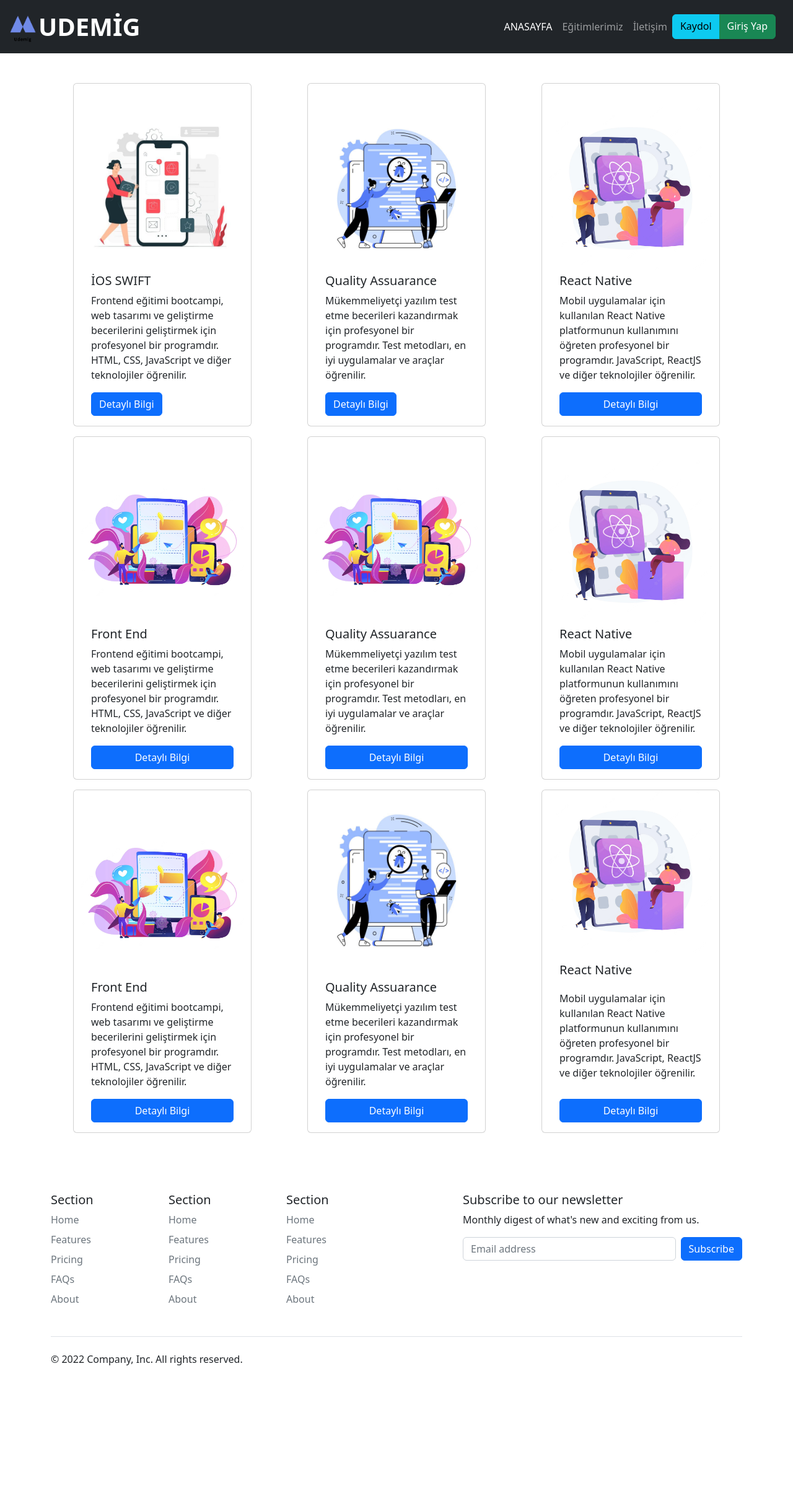
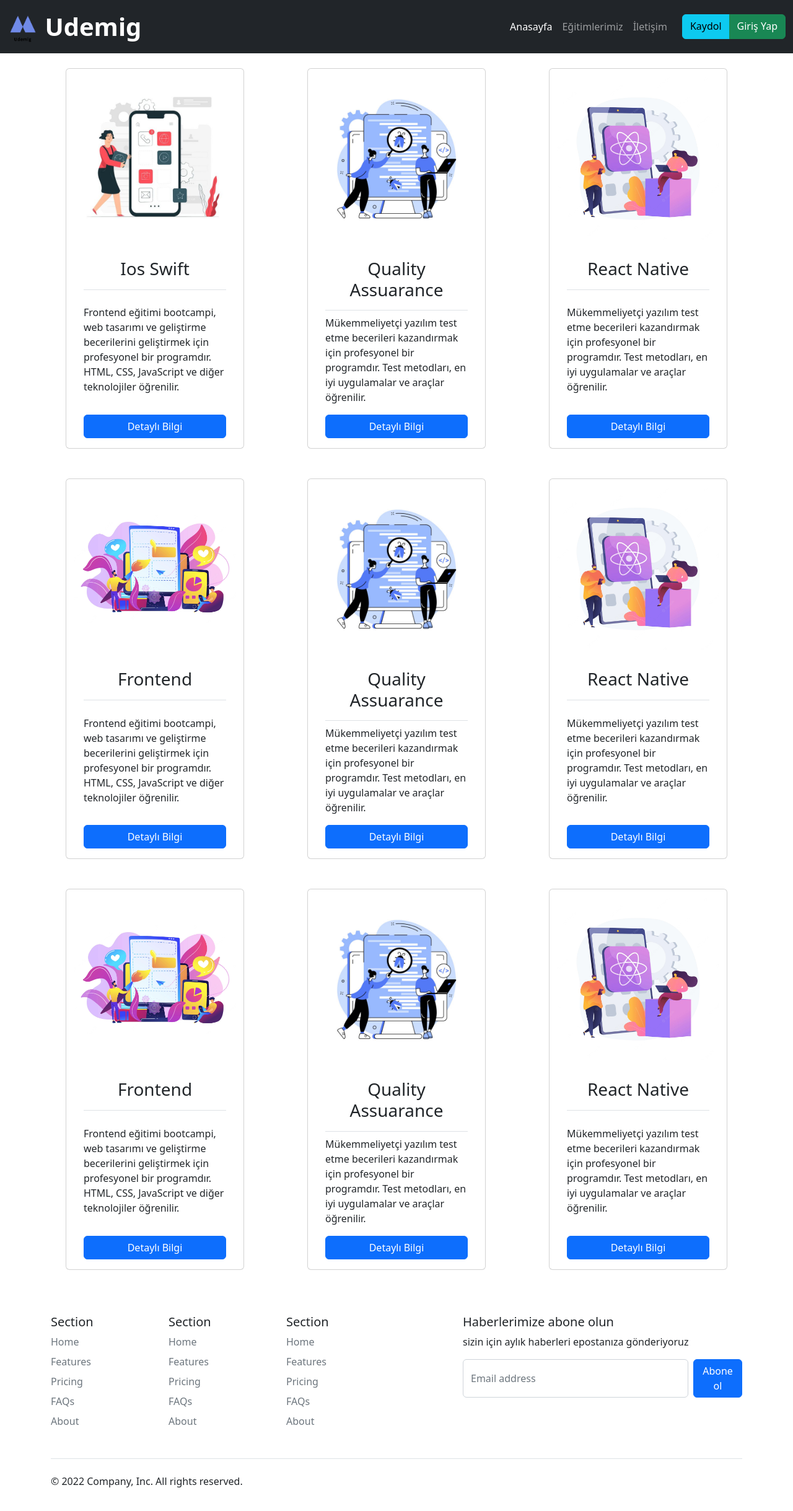
Before and after one commit to furkanevin/Bootstrap-Udemig, a plain HTML site: page egitimler.html in a window 1280 px wide. Shown: the whole page at 62% size. Before the commit the page ends 2319 px from the top, so only its background shows below. Drawn offline with nearby package versions, Linux system fonts and the light colour scheme.

Commit message:
some changes

```diff
--- a/egitimler.html
+++ b/egitimler.html
@@ -1,197 +1,178 @@
 <!DOCTYPE html>
 <html lang="en">
 <head>
-    <meta charset="UTF-8" />
-    <meta http-equiv="X-UA-Compatible" content="IE=edge" />
-    <meta name="viewport" content="width=device-width, initial-scale=1.0" />
-    <title>Udemig-Eğitimler</title>
-    <link
-      rel="stylesheet"
-      href="https://cdnjs.cloudflare.com/ajax/libs/bootstrap/5.2.3/css/bootstrap.min.css"
-    />
+    <meta charset="UTF-8">
+    <meta http-equiv="X-UA-Compatible" content="IE=edge">
+    <meta name="viewport" content="width=device-width, initial-scale=1.0">
+    <title>Udemig - Egitimler</title>
+    <link rel="stylesheet" href="https://cdnjs.cloudflare.com/ajax/libs/bootstrap/5.2.3/css/bootstrap.min.css"/>
     <style>
         .card{
-            transition: all 0.5s;
+            transition: all 0.3s;
         }
         .card:hover{
             transform: translate(10px,-10px);
-            box-shadow: 2px 2px 20px  black;
             transition: all 0.5s;
+            box-shadow: 2px 2px 20px blue;
+        }
+        @media (max-width:700px){
+            .card-wrapper{
+                justify-content: center;
+            }
         }
     </style>
 </head>
 <body>
-    <!-- HEADER -->
+    <!-- NAVBAR ALANI -->
 <nav class="navbar navbar-expand-lg navbar-dark bg-dark sticky-top">
   <div class="container-fluid">
-        <a class="navbar-brand fw-bold fs-1" href="/index.html"> <img style="width: 50px;" src="/images/Udemig.png" alt="">UDEMİG</a>
-        <button
-          class="navbar-toggler"
-          type="button"
-          data-bs-toggle="offcanvas"
-          data-bs-target="#offcanvasDarkNavbar"
-          aria-controls="offcanvasDarkNavbar"
-        >
+    <a class="navbar-brand fw-bold fs-1" href="#">
+        <img src="/images/Udemig.png" style="width: 50px;">
+        Udemig
+    </a>
+    <button class="navbar-toggler" type="button" data-bs-toggle="offcanvas" data-bs-target="#offcanvasDarkNavbar" aria-controls="offcanvasDarkNavbar">
       <span class="navbar-toggler-icon"></span>
     </button>
-        <div
-          class="offcanvas offcanvas-end text-bg-dark"
-          tabindex="-1"
-          id="offcanvasDarkNavbar"
-          aria-labelledby="offcanvasDarkNavbarLabel"
-        >
+    <div class="offcanvas offcanvas-end text-bg-dark" tabindex="-1" id="offcanvasDarkNavbar" aria-labelledby="offcanvasDarkNavbarLabel">
       <div class="offcanvas-header">
-            <h5 class="offcanvas-title" id="offcanvasDarkNavbarLabel">MENÜ</h5>
-            <button
-              type="button"
-              class="btn-close btn-close-white"
-              data-bs-dismiss="offcanvas"
-              aria-label="Close"
-            ></button>
+        <h5 class="offcanvas-title" id="offcanvasDarkNavbarLabel">Menü</h5>
+        <button type="button" class="btn-close btn-close-white" data-bs-dismiss="offcanvas" aria-label="Close"></button>
       </div>
       <div class="offcanvas-body">
         <ul class="navbar-nav justify-content-end flex-grow-1 pe-3">
           <li class="nav-item">
-                <a class="nav-link active" aria-current="page" href="/index.html"
-                  >ANASAYFA</a
-                >
+            <a class="nav-link active" aria-current="page" href="/">Anasayfa</a>
           </li>
           <li class="nav-item">
             <a class="nav-link" href="/egitimler.html">Eğitimlerimiz</a>
           </li>
           <li class="nav-item">
-                <a class="nav-link" href="/iletisim.html">İletişim</a>
+            <a href="/iletisim.html" class="nav-link">İletişim</a>
           </li>
-
-
-
+        </ul>
         <div class="btn-group">
-                <a class="btn btn-info" href="/kaydol.html">Kaydol</a>
-                <a class="btn btn-success" href="/kaydol.html">Giriş Yap</a>
+            <a href="/kaydol.html" class="btn btn-info">Kaydol</a>
+            <a href="/kaydol.html" class="btn btn-success">Giriş Yap</a>
         </div>
       </div>
     </div>
   </div>
 </nav>
-
-    <!--! ANA İÇERİK -->
+<!-- ANA SAYFA İÇERİĞİ -->
 
 <div class="container">
-        <div class="row justify-content-between p-5 gap-3">
-
-            <!--! KART başlangıç -->
-    <div class="card d-flex flex-column justify-content-between" style="width: 18rem;">
+    <div class="card-wrapper row justify-content-lg-between  gap-5 m-4 ">
+            <!-- KART -->
+    <div class="card" style="width: 18rem;">
         <div class="card-head d-flex align-items-center justify-content-center" style="height:290px">
-            <img src="/images/ios.jpg" class="card-img-top pt-5 "  alt="...">
+            <img src="/images/ios.jpg" class="w-100">
         </div>
-
-        <div class="card-body  ">
-          <h5 class="card-title">İOS SWIFT</h5>
+        <div class="card-body d-flex flex-column justify-content-between" >
+            <h3 class="card-title text-center border-bottom pb-3" >Ios Swift </h3>
             <p class="card-text">Frontend eğitimi bootcampi, web tasarımı ve geliştirme becerilerini geliştirmek için profesyonel bir programdır. HTML, CSS, JavaScript ve diğer teknolojiler öğrenilir.</p>
-          <a href="#" class="btn btn-primary">Detaylı Bilgi</a>
+            <a class="btn btn-primary">Detaylı Bilgi</a>
         </div>
     </div>
-    <!--! KART bitiş -->
-    <!--! KART başlangıç -->
+    <!-- KART SON -->
+    <!-- KART -->
+    <div class="card" style="width: 18rem;">
+        <div  class="card-head d-flex align-items-center justify-content-center" style="height:290px">
+            <img src="/images/quality.jpg" class="w-100">
+        </div>
+        <div class="card-body d-flex flex-column justify-content-between">
+            <h3 class="card-title text-center border-bottom pb-3" > Quality Assuarance</h3>
+            <p class="card-text">Mükemmeliyetçi yazılım test etme becerileri kazandırmak için profesyonel bir programdır. Test metodları, en iyi uygulamalar ve araçlar öğrenilir.</p>
+            <a class="btn btn-primary">Detaylı Bilgi</a>
+        </div>
+    </div>
+    <!-- KART SON -->
+    <!-- KART -->
+    <div class="card" style="width: 18rem;">
+        <div  class="card-head d-flex align-items-center justify-content-center" style="height:290px">
+            <img src="/images/react-native.jpg" class="w-100">
+        </div>
+        <div class="card-body d-flex flex-column justify-content-between">
+            <h3 class="card-title text-center border-bottom pb-3" > React Native</h3>
+            <p class="card-text">Mükemmeliyetçi yazılım test etme becerileri kazandırmak için profesyonel bir programdır. Test metodları, en iyi uygulamalar ve araçlar öğrenilir.</p>
+            <a class="btn btn-primary">Detaylı Bilgi</a>
+        </div>
+    </div>
+    <!-- KART SON -->
+                <!-- KART -->
     <div class="card" style="width: 18rem;">
         <div class="card-head d-flex align-items-center justify-content-center" style="height:290px">
-            <img src="/images/quality.jpg" class="card-img-top pt-5 "  alt="...">
+            <img src="/images/front-end.jpg" class="w-100">
         </div>
-
-        <div class="card-body ">
-          <h5 class="card-title">Quality Assuarance</h5>
-          <p class="card-text">Mükemmeliyetçi yazılım test etme becerileri kazandırmak için profesyonel bir programdır. Test metodları, en iyi uygulamalar ve araçlar öğrenilir.</p>
-          <a href="#" class="btn btn-primary">Detaylı Bilgi</a>
+        <div class="card-body d-flex flex-column justify-content-between" >
+            <h3 class="card-title text-center border-bottom pb-3" > Frontend</h3>
+            <p class="card-text">Frontend eğitimi bootcampi, web tasarımı ve geliştirme becerilerini geliştirmek için profesyonel bir programdır. HTML, CSS, JavaScript ve diğer teknolojiler öğrenilir.</p>
+            <a class="btn btn-primary">Detaylı Bilgi</a>
         </div>
     </div>
-    <!--! KART bitiş -->
-    <!--! KART başlangıç -->
+    <!-- KART SON -->
+    <!-- KART -->
+    <div class="card" style="width: 18rem;">
+        <div  class="card-head d-flex align-items-center justify-content-center" style="height:290px">
+            <img src="/images/quality.jpg" class="w-100">
+        </div>
+        <div class="card-body d-flex flex-column justify-content-between">
+            <h3 class="card-title text-center border-bottom pb-3" > Quality Assuarance</h3>
+            <p class="card-text">Mükemmeliyetçi yazılım test etme becerileri kazandırmak için profesyonel bir programdır. Test metodları, en iyi uygulamalar ve araçlar öğrenilir.</p>
+            <a class="btn btn-primary">Detaylı Bilgi</a>
+        </div>
+    </div>
+    <!-- KART SON -->
+    <!-- KART -->
+    <div class="card" style="width: 18rem;">
+        <div  class="card-head d-flex align-items-center justify-content-center" style="height:290px">
+            <img src="/images/react-native.jpg" class="w-100">
+        </div>
+        <div class="card-body d-flex flex-column justify-content-between">
+            <h3 class="card-title text-center border-bottom pb-3" > React Native</h3>
+            <p class="card-text">Mükemmeliyetçi yazılım test etme becerileri kazandırmak için profesyonel bir programdır. Test metodları, en iyi uygulamalar ve araçlar öğrenilir.</p>
+            <a class="btn btn-primary">Detaylı Bilgi</a>
+        </div>
+    </div>
+    <!-- KART SON -->
+                <!-- KART -->
     <div class="card" style="width: 18rem;">
         <div class="card-head d-flex align-items-center justify-content-center" style="height:290px">
-            <img src="/images/react-native.jpg" class="card-img-top pt-5 "  alt="...">
+            <img src="/images/front-end.jpg" class="w-100">
+        </div>
+        <div class="card-body d-flex flex-column justify-content-between" >
+            <h3 class="card-title text-center border-bottom pb-3" > Frontend</h3>
+            <p class="card-text">Frontend eğitimi bootcampi, web tasarımı ve geliştirme becerilerini geliştirmek için profesyonel bir programdır. HTML, CSS, JavaScript ve diğer teknolojiler öğrenilir.</p>
+            <a class="btn btn-primary">Detaylı Bilgi</a>
+        </div>
+    </div>
+    <!-- KART SON -->
+    <!-- KART -->
+    <div class="card" style="width: 18rem;">
+        <div  class="card-head d-flex align-items-center justify-content-center" style="height:290px">
+            <img src="/images/quality.jpg" class="w-100">
         </div>
         <div class="card-body d-flex flex-column justify-content-between">
-          <h5 class="card-title">React Native</h5>
-          <p class="card-text">Mobil uygulamalar için kullanılan React Native platformunun kullanımını öğreten profesyonel bir programdır. JavaScript, ReactJS ve diğer teknolojiler öğrenilir.</p>
-          <a href="#" class="btn btn-primary">Detaylı Bilgi</a>
+            <h3 class="card-title text-center border-bottom pb-3" > Quality Assuarance</h3>
+            <p class="card-text">Mükemmeliyetçi yazılım test etme becerileri kazandırmak için profesyonel bir programdır. Test metodları, en iyi uygulamalar ve araçlar öğrenilir.</p>
+            <a class="btn btn-primary">Detaylı Bilgi</a>
         </div>
     </div>
-    <!--! KART bitiş -->
-            <!--! KART başlangıç -->
+    <!-- KART SON -->
+    <!-- KART -->
     <div class="card" style="width: 18rem;">
-        <div class="card-head d-flex align-items-center justify-content-center" style="height:290px">
-            <img src="/images/front-end.jpg" class="card-img-top pt-5 "  alt="...">
+        <div  class="card-head d-flex align-items-center justify-content-center" style="height:290px">
+            <img src="/images/react-native.jpg" class="w-100">
         </div>
         <div class="card-body d-flex flex-column justify-content-between">
-          <h5 class="card-title">Front End</h5>
-          <p class="card-text">Frontend eğitimi bootcampi, web tasarımı ve geliştirme becerilerini geliştirmek için profesyonel bir programdır. HTML, CSS, JavaScript ve diğer teknolojiler öğrenilir.</p>
-          <a href="#" class="btn btn-primary">Detaylı Bilgi</a>
+            <h3 class="card-title text-center border-bottom pb-3" > React Native</h3>
+            <p class="card-text">Mükemmeliyetçi yazılım test etme becerileri kazandırmak için profesyonel bir programdır. Test metodları, en iyi uygulamalar ve araçlar öğrenilir.</p>
+            <a class="btn btn-primary">Detaylı Bilgi</a>
         </div>
     </div>
-    <!--! KART bitiş -->
-    <!--! KART başlangıç -->
-    <div class="card" style="width: 18rem;">
-        <div class="card-head d-flex align-items-center justify-content-center" style="height:290px">
-            <img src="/images/front-end.jpg" class="card-img-top pt-5 "  alt="...">
-        </div>           <div class="card-body d-flex flex-column justify-content-between">
-          <h5 class="card-title">Quality Assuarance</h5>
-          <p class="card-text">Mükemmeliyetçi yazılım test etme becerileri kazandırmak için profesyonel bir programdır. Test metodları, en iyi uygulamalar ve araçlar öğrenilir.</p>
-          <a href="#" class="btn btn-primary">Detaylı Bilgi</a>
+    <!-- KART SON -->
     </div>
 </div>
-    <!--! KART bitiş -->
-    <!--! KART başlangıç -->
-    <div class="card" style="width: 18rem;">
-        <div class="card-head d-flex align-items-center justify-content-center" style="height:290px">
-            <img src="/images/react-native.jpg" class="card-img-top pt-5 "  alt="...">
-        </div>           <div class="card-body d-flex flex-column justify-content-between">
-          <h5 class="card-title">React Native</h5>
-          <p class="card-text">Mobil uygulamalar için kullanılan React Native platformunun kullanımını öğreten profesyonel bir programdır. JavaScript, ReactJS ve diğer teknolojiler öğrenilir.</p>
-          <a href="#" class="btn btn-primary">Detaylı Bilgi</a>
-        </div>
-      </div>
-    <!--! KART bitiş -->
-            <!--! KART başlangıç -->
-    <div class="card" style="width: 18rem;">
-        <div class="card-head d-flex align-items-center justify-content-center" style="height:290px">
-            <img src="/images/front-end.jpg" class="card-img-top pt-5 "  alt="...">
-        </div>           <div class="card-body d-flex flex-column justify-content-between">
-          <h5 class="card-title">Front End</h5>
-          <p class="card-text">Frontend eğitimi bootcampi, web tasarımı ve geliştirme becerilerini geliştirmek için profesyonel bir programdır. HTML, CSS, JavaScript ve diğer teknolojiler öğrenilir.</p>
-          <a href="#" class="btn btn-primary">Detaylı Bilgi</a>
-        </div>
-      </div>
-    <!--! KART bitiş -->
-    <!--! KART başlangıç -->
-    <div class="card" style="width: 18rem;">
-        <img src="/images/quality.jpg" class="card-img-top" style="height:290px" alt="...">
-        <div class="card-body d-flex flex-column justify-content-between">
-          <h5 class="card-title">Quality Assuarance</h5>
-          <p class="card-text">Mükemmeliyetçi yazılım test etme becerileri kazandırmak için profesyonel bir programdır. Test metodları, en iyi uygulamalar ve araçlar öğrenilir.</p>
-          <a href="#" class="btn btn-primary">Detaylı Bilgi</a>
-        </div>
-      </div>
-    <!--! KART bitiş -->
-    <!--! KART başlangıç -->
-    <div class="card" style="width: 18rem;">
-        <img src="/images/react-native.jpg" class="card-img-top"  alt="...">
-        <div class="card-body d-flex flex-column justify-content-between">
-          <h5 class="card-title">React Native</h5>
-          <p class="card-text">Mobil uygulamalar için kullanılan React Native platformunun kullanımını öğreten profesyonel bir programdır. JavaScript, ReactJS ve diğer teknolojiler öğrenilir.</p>
-          <a href="#" class="btn btn-primary">Detaylı Bilgi</a>
-        </div>
-      </div>
-    <!--! KART bitiş -->
-        </div>
-
-    </div>
-
-
-
-
-
-
-    <!-- FOOTER -->
+<!-- FOOTER ALANI -->
 <div class="container">
   <footer class="py-5">
     <div class="row">
@@ -230,12 +211,12 @@
 
       <div class="col-md-5 offset-md-1 mb-3">
         <form>
-                <h5>Subscribe to our newsletter</h5>
-                <p>Monthly digest of what's new and exciting from us.</p>
+          <h5>Haberlerimize abone olun</h5>
+          <p>sizin için aylık haberleri epostanıza gönderiyoruz</p>
           <div class="d-flex flex-column flex-sm-row w-100 gap-2">
-                  <label for="newsletter1" class="visually-hidden">Email address</label>
+            <label for="newsletter1" class="visually-hidden">Email adres</label>
             <input id="newsletter1" type="text" class="form-control" placeholder="Email address">
-                  <button class="btn btn-primary" type="button">Subscribe</button>
+            <button class="btn btn-primary" type="button">Abone ol</button>
           </div>
         </form>
       </div>
@@ -251,6 +232,7 @@
     </div>
   </footer>
 </div>
+    <!-- Bootstrap Script kodları -->
     <script src="https://cdnjs.cloudflare.com/ajax/libs/bootstrap/5.2.3/js/bootstrap.min.js"></script>
 </body>
 </html>
```
Also changed, not shown: iletisim.html (+2 -7 lines), index.html (+54 -64 lines). Lines whose indentation alone changed are shown as unchanged.
